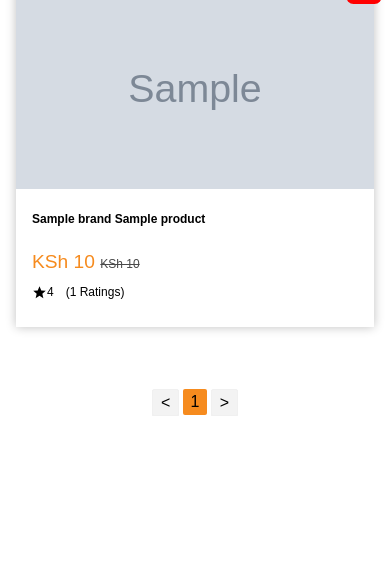
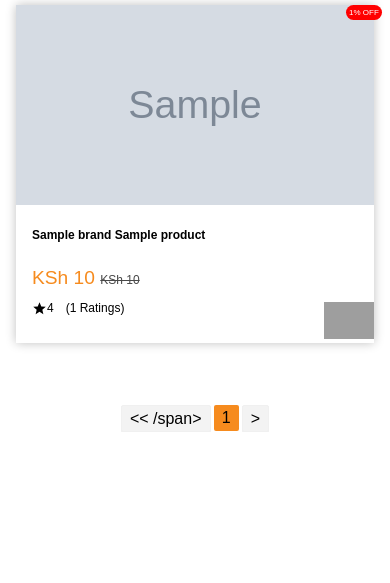
Before and after one commit to dev-jey/jumia-kilimall, a Django app: template jkm/crawlers/templates/crawlers/index.html in a window 390 px wide. Shown: the part 193-776 px from the top of the page. Run offline with Django 3.2, Linux system fonts and the light colour scheme; the template is opened without the code that fills it: most values are stand-ins (such as "Sample title", 1, 10 or a date in 2020); grey boxes marked "Sample" are stand-in pictures; grey boxes are pictures that could not be loaded.

Commit message:
add site

```diff
--- a/jkm/crawlers/static/css/index.css
+++ b/jkm/crawlers/static/css/index.css
@@ -270,18 +270,36 @@ border-radius: 2px;
     text-align: center;
     color: #fff;
     font-weight: bolder;
-    font-size: 1.25rem;
+    font-size: .55rem;
+}
+#loading img{
+    width: 100px;
+}
+.a-site{
+    display: grid;
+    place-items: end;
+    position: absolute;
+    bottom: 0;
+    right: 0;
+}
+.a-site img{
+    width: 50px;
+
 }
 
 @media screen and (max-width: 768px){
 
+    .nav-container{
+        padding-top: .5rem;
+        padding-bottom: .5rem;
+    }
 .nav-logo img{
     max-width: 240px;
     margin-top: 0rem;
     margin-bottom: -.25rem;
 }
 .search-input .search-img{
-    height: 35px;}
+    height: 80%;}
 .pagination-container{
     justify-content: center;
 }
@@ -334,15 +352,18 @@ border-radius: 2px;
 }
 
 @media screen and (max-width: 540px){
+    .nav-container{
+        padding-top: .5rem;
+        padding-bottom: .5rem;
+    }
 .nav-logo img{
     max-width: 300px;
     width: 200px;
     margin-top: 0rem;
     margin-bottom: -.25rem;
 }
-
 .search-input .search-img{
-    height: 30px;}
+    height: 80%;}
 .search-input{
     margin-top: 0;
     height: 200px;
--- a/jkm/crawlers/templates/crawlers/index.html
+++ b/jkm/crawlers/templates/crawlers/index.html
@@ -49,7 +49,22 @@
                         </label>
                     </div>
                 </div>
-                <!-- <a href="{{product.link }}" target="_blank">View on {{product.site}}</a><br> -->
+                {% if product.site_id  == 2 %}
+                <div class="a-site">
+                    <a href="{{ product.link  }}">
+                        <img src="{% static 'imgs/kilimall.svg' %}" alt=""></a>
+                </div>
+                {% elif   product.site_id == 1 %}
+                <div class="a-site">
+                <a href="{{ product.link  }}">
+                    <img src="{% static 'imgs/jumia.svg' %}" alt=""></a>
+                </div>
+                {% else %}
+                <div class="a-site">
+                    <a href="{{ product.link  }}">
+                        <img src="{% static 'imgs/masoko.svg' %}" alt=""></a>
+                    </div>
+                {% endif %}
             </div>
         </a>
     </div>
@@ -65,11 +80,11 @@
                 First</a>
         </li>
         <li><a href="?page={{ page_obj.previous_page_number }}">
-                <</a>
+                << /a>
         </li>
         {% elif page_obj|length > 0 %}
         <li class="disabled"><span class="chevron">
-                <</span>
+                << /span>
         </li>
         {% else %}
         {% endif %}
--- a/requirements.txt
+++ b/requirements.txt
@@ -70,7 +70,7 @@ pickleshare==0.7.5
 prometheus-client==0.8.0
 prompt-toolkit==3.0.7
 Protego==0.1.16
-psycopg2==2.7.5
+psycopg2==2.8.6
 ptyprocess==0.6.0
 pyasn1==0.4.8
 pyasn1-modules==0.2.8
```
Also changed, not shown: jkm/crawlers/views.py (+5 -3 lines), jkm/crawlers/static/imgs/jumia.svg (added), jkm/crawlers/static/imgs/kilimall.svg (added), jkm/crawlers/static/imgs/masoko.svg (added). Lines whose indentation alone changed are shown as unchanged.
